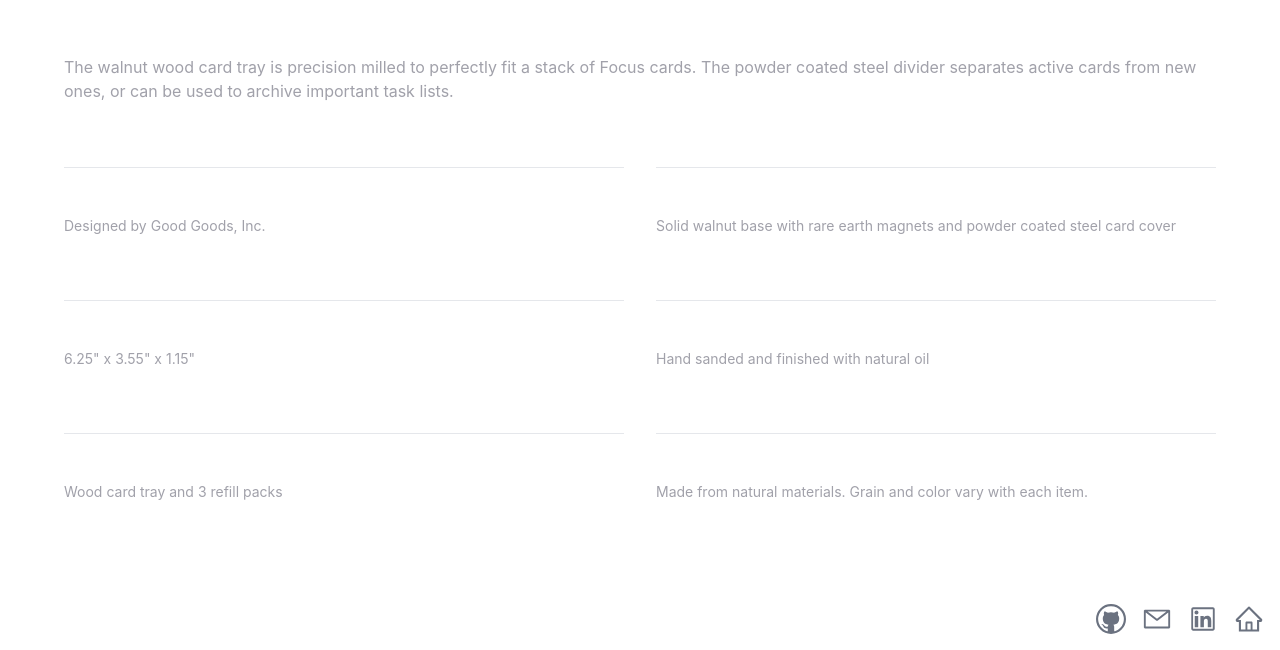
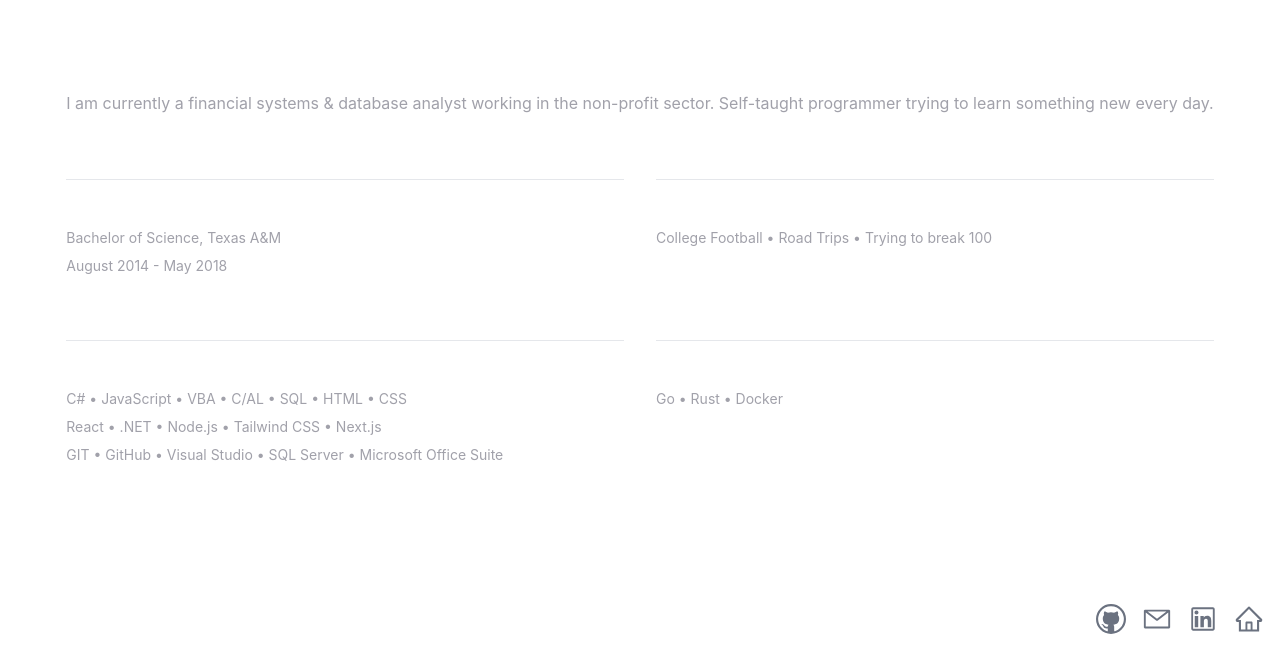
Before and after one commit to jhiney/personal-website, a Next.js app: page /about in a window 1280 px wide. Shown: the part 150-800 px from the top of the page. Built offline with nearby package versions, Linux system fonts and the light colour scheme.

Commit message:
finished about me

```diff
--- a/pages/about.js
+++ b/pages/about.js
@@ -14,46 +14,41 @@
 							Hi! My name is Jake.
 						</h2>
 						<p className="mt-4 text-zinc-400">
-							The walnut wood card tray is precision milled to perfectly fit a stack of Focus cards.
-							The powder coated steel divider separates active cards from new ones, or can be used
-							to archive important task lists.
+							I am currently a financial systems & database analyst working in the non-profit
+							sector. Self-taught programmer trying to learn something new every day.
 						</p>
 
 						<dl className="mt-16 grid grid-cols-1 gap-x-6 gap-y-10 sm:grid-cols-2 sm:gap-y-16 lg:gap-x-8">
 							<div className="border-t border-gray-200 pt-4">
-								<dt className="font-medium text-white">Origin</dt>
-								<dd className="mt-2 text-sm text-zinc-400">Designed by Good Goods, Inc.</dd>
+								<dt className="font-medium text-white">Education</dt>
+								<dd className="mt-2 text-sm text-zinc-400">Bachelor of Science, Texas A&M</dd>
+								<dd className="mt-2 text-sm text-zinc-400">August 2014 - May 2018</dd>
 							</div>
 
 							<div className="border-t border-gray-200 pt-4">
-								<dt className="font-medium text-white">Material</dt>
+								<dt className="font-medium text-white">Interests</dt>
 								<dd className="mt-2 text-sm text-zinc-400">
-									Solid walnut base with rare earth magnets and powder coated steel card cover
+									College Football &bull; Road Trips &bull; Trying to break 100
 								</dd>
 							</div>
 
 							<div className="border-t border-gray-200 pt-4">
-								<dt className="font-medium text-white">Dimensions</dt>
-								<dd className="mt-2 text-sm text-zinc-400">6.25&quot; x 3.55&quot; x 1.15&quot;</dd>
-							</div>
-
-							<div className="border-t border-gray-200 pt-4">
-								<dt className="font-medium text-white">Finish</dt>
+								<dt className="font-medium text-white">Languages, Frameworks, and Tools</dt>
 								<dd className="mt-2 text-sm text-zinc-400">
-									Hand sanded and finished with natural oil
+									C# &bull; JavaScript &bull; VBA &bull; C/AL &bull; SQL &bull; HTML &bull; CSS
+								</dd>
+								<dd className="mt-2 text-sm text-zinc-400">
+									React &bull; .NET &bull; Node.js &bull; Tailwind CSS &bull; Next.js
+								</dd>
+								<dd className="mt-2 text-sm text-zinc-400">
+									GIT &bull; GitHub &bull; Visual Studio &bull; SQL Server &bull; Microsoft Office
+									Suite
 								</dd>
 							</div>
 
 							<div className="border-t border-gray-200 pt-4">
-								<dt className="font-medium text-white">Includes</dt>
-								<dd className="mt-2 text-sm text-zinc-400">Wood card tray and 3 refill packs</dd>
-							</div>
-
-							<div className="border-t border-gray-200 pt-4">
-								<dt className="font-medium text-white">Considerations</dt>
-								<dd className="mt-2 text-sm text-zinc-400">
-									Made from natural materials. Grain and color vary with each item.
-								</dd>
+								<dt className="font-medium text-white">Currently Learning</dt>
+								<dd className="mt-2 text-sm text-zinc-400">Go &bull; Rust &bull; Docker</dd>
 							</div>
 						</dl>
 					</div>
```
